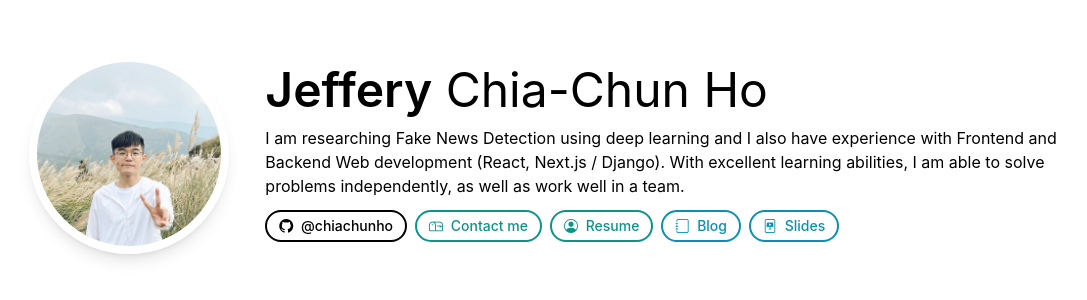
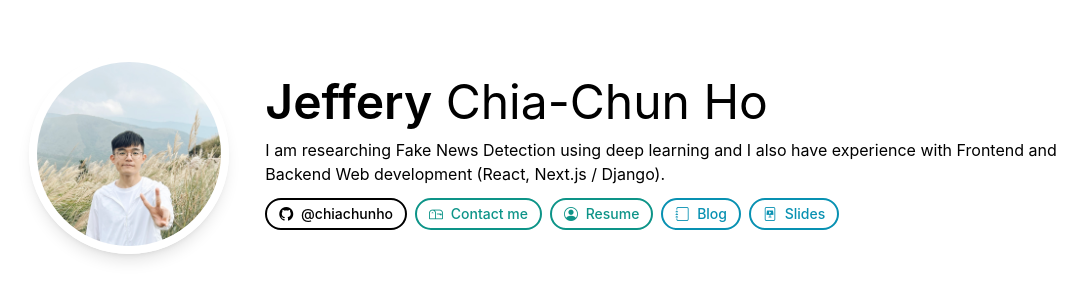
Before and after one commit to chiachunho/chiachunho.github.io, a Next.js app: page / in a window 1280 px wide. Shown: the part 246-546 px from the top of the page, without its empty margins (88-1175 px from the left). Built offline with nearby package versions, Linux system fonts and the light colour scheme.

Commit message:
add: bio & resume file update

```diff
--- a/pages/index.js
+++ b/pages/index.js
@@ -48,8 +48,7 @@ export default function Home() {
           </h1>
           <p>
             I am researching Fake News Detection using deep learning and I also have experience with Frontend and
-            Backend Web development (React, Next.js / Django). With excellent learning abilities, I am able to solve
-            problems independently, as well as work well in a team.
+            Backend Web development (React, Next.js / Django).
           </p>
           <div className="flex flex-row gap-2 flex-wrap justify-center lg:justify-start">
             <LinkButton primaryColor="black" secondaryColor="white" icon="github" href="https://github.com/chiachunho">
@@ -67,7 +66,7 @@ export default function Home() {
               primaryColor="teal-600"
               secondaryColor="white"
               icon="person-circle"
-              href="/files/resume_221109_public.pdf"
+              href="/files/resume_231212_public.pdf"
             >
               Resume
             </LinkButton>
```
